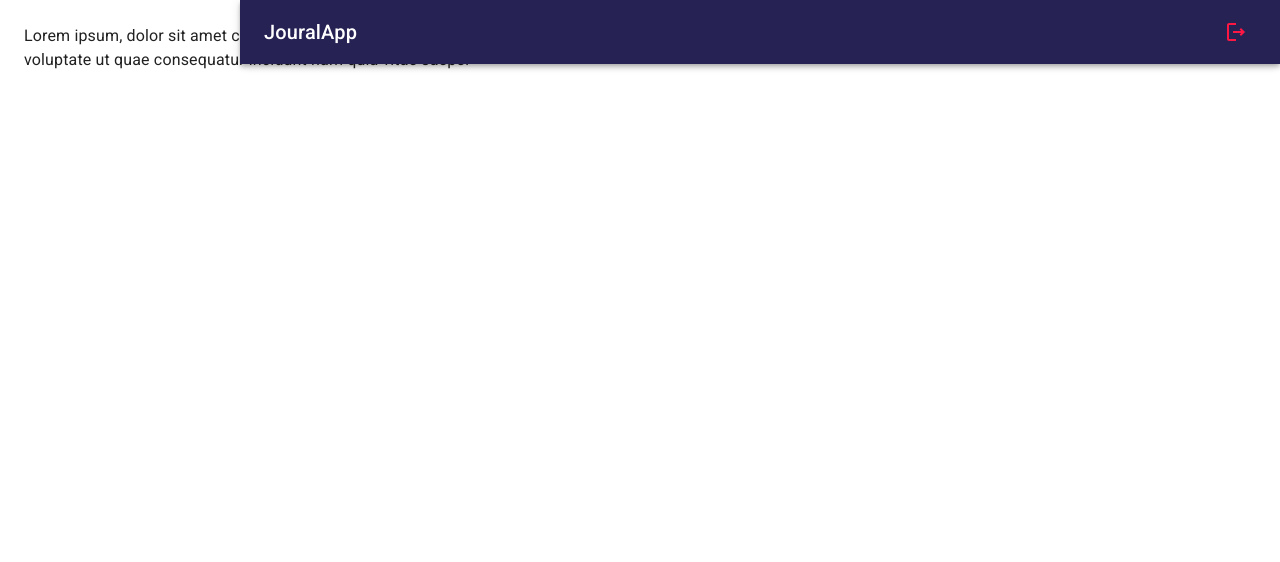
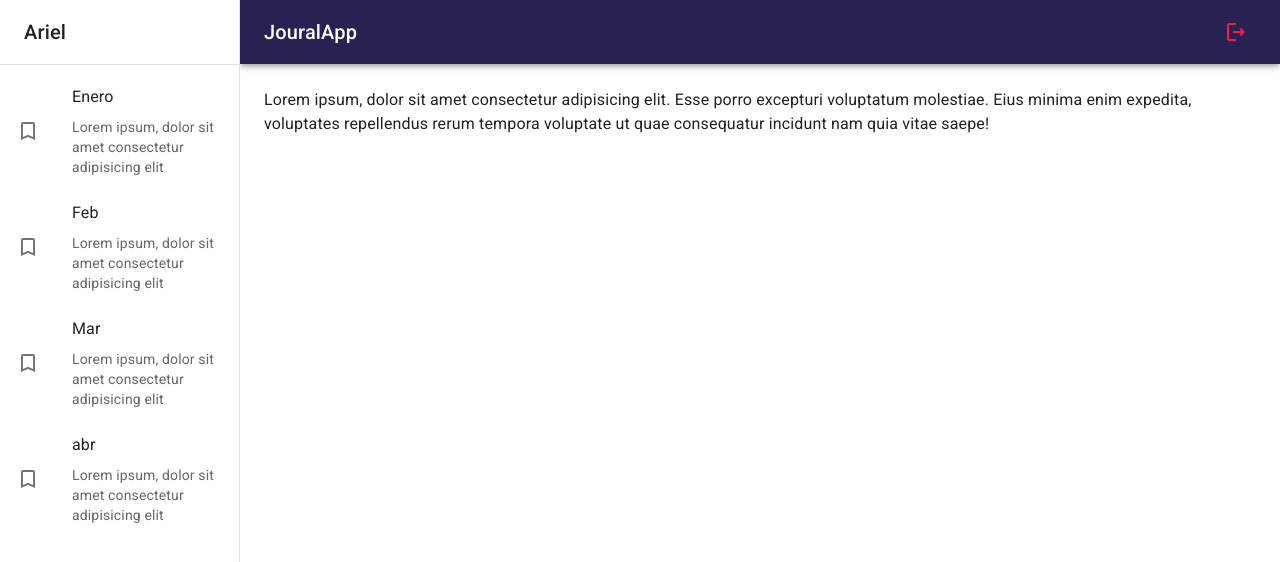
Before and after one commit to arieladasme/journal-app, a React (Vite) app: page / in a window 1280 px wide. Shown: the top 562 px of the page. Built offline with nearby package versions, Linux system fonts and the light colour scheme.

Commit message:
sidebar design

```diff
--- /dev/null
+++ b/src/journal/components/SideBar.jsx
@@ -0,0 +1,53 @@
+import { TurnedInNot } from '@mui/icons-material'
+import {
+  Drawer,
+  Box,
+  Toolbar,
+  Typography,
+  Divider,
+  List,
+  ListItem,
+  ListItemButton,
+  ListItemIcon,
+  ListItemText,
+  Grid,
+} from '@mui/material'
+
+export const SideBar = ({ drawerWidth = 240 }) => {
+  return (
+    <Box component="nav" sx={{ width: { sm: drawerWidth }, flexShrink: { sm: 0 } }}>
+      <Drawer
+        variant="permanent"
+        open
+        sx={{
+          display: { xs: 'block' },
+          '& .MuiDrawer-paper': { boxSizing: 'border-box', width: drawerWidth },
+        }}
+      >
+        <Toolbar>
+          <Typography variant="h6" noWrap component="div">
+            Ariel
+          </Typography>
+        </Toolbar>
+        <Divider />
+        <List>
+          {['Enero', 'Feb', 'Mar', 'abr'].map((text) => (
+            <ListItem key={text} disablePadding>
+              <ListItemButton>
+                <ListItemIcon>
+                  <TurnedInNot />
+                </ListItemIcon>
+                <Grid container>
+                  <ListItemText primary={text} />
+                  <ListItemText
+                    secondary={'Lorem ipsum, dolor sit amet consectetur adipisicing elit'}
+                  />
+                </Grid>
+              </ListItemButton>
+            </ListItem>
+          ))}
+        </List>
+      </Drawer>
+    </Box>
+  )
+}
--- a/src/journal/components/index.js
+++ b/src/journal/components/index.js
@@ -1 +1,2 @@
 export * from './NavBar'
+export * from './SideBar'
--- a/src/journal/layout/JournalLayout.jsx
+++ b/src/journal/layout/JournalLayout.jsx
@@ -1,5 +1,6 @@
+import { Toolbar } from '@mui/material'
 import { Box } from '@mui/system'
-import { NavBar } from '../components'
+import { NavBar, SideBar } from '../components'
 
 const drawerWidth = 240
 
@@ -8,9 +9,9 @@
     <Box sx={{ display: 'flex' }}>
       <NavBar drawerWidth={drawerWidth} />
 
-      {/* SideBar drawerWidth */}
+      <SideBar drawerWidth={drawerWidth} />
       <Box component="main" sx={{ flexGrow: 1, p: 3 }}>
-        {/* Toolbar */}
+        <Toolbar />
         {children}
       </Box>
     </Box>
```
